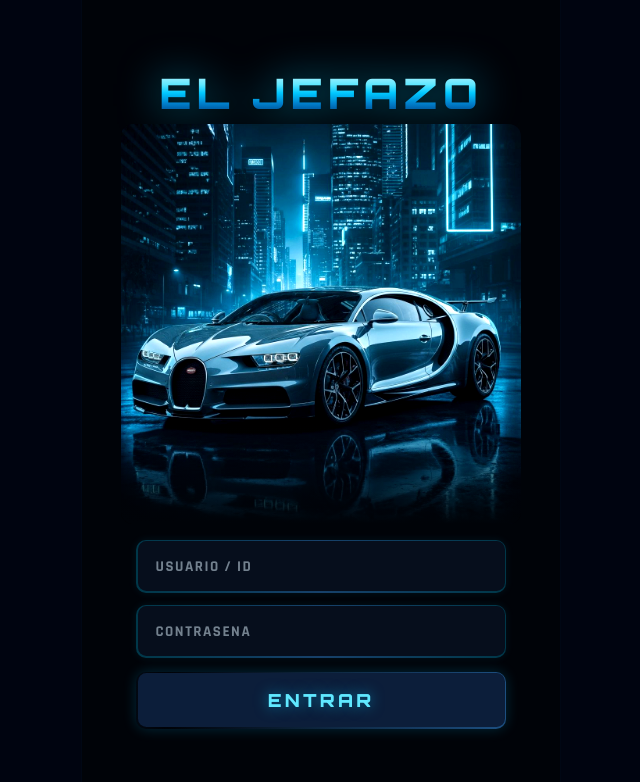
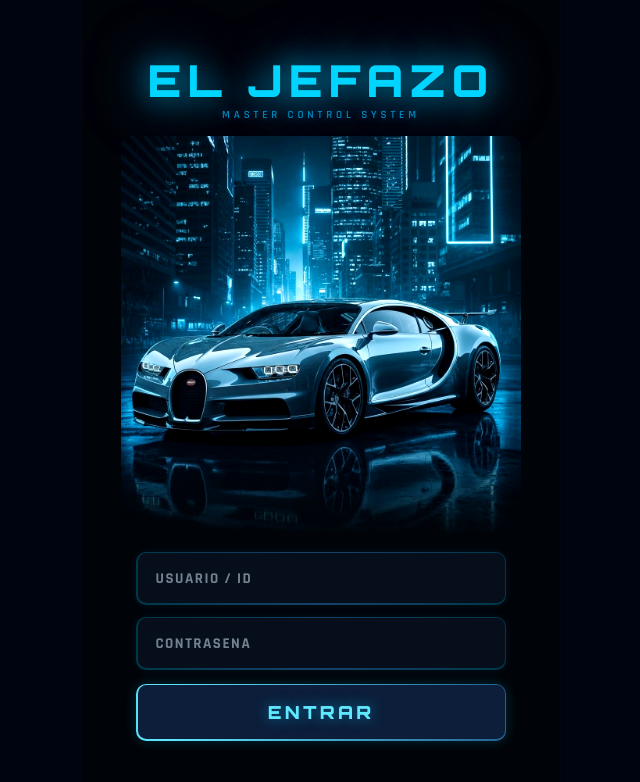
Before and after one commit to berzosaneuro/la-central, a Next.js app: page / in a window 1280 px wide. Shown: the top 782 px of the page, without its empty margins (319-959 px from the left). Built offline with nearby package versions, Linux system fonts and the light colour scheme.

Commit message:
fix: update title effect for cross-browser compatibility
Use solid color with text-shadow for neon effect and add subtitle.

```diff
--- a/components/jefazo-os.tsx
+++ b/components/jefazo-os.tsx
@@ -281,12 +281,12 @@ const LoginScreen = ({go}: {go: () => void}) => {
   return (
     <div style={{width:"100%",height:"100%",background:"#000308",display:"flex",flexDirection:"column",alignItems:"center",justifyContent:"center",overflow:"hidden",position:"relative"}}>
       {/* TITULO EL JEFAZO */}
-      <div style={{animation:"fadeUp 0.4s ease-out",marginBottom:10,textAlign:"center"}}>
-        <div style={{fontSize:42,fontWeight:900,fontFamily:"'Orbitron',sans-serif",letterSpacing:"0.12em",lineHeight:1,
-          background:`linear-gradient(180deg, #C0F4FF 0%, #60E8FF 30%, #00C8FF 50%, #0080CC 75%, #004488 100%)`,
-          WebkitBackgroundClip:"text",WebkitTextFillColor:"transparent",backgroundClip:"text",
-          filter:"drop-shadow(0 0 20px rgba(0,200,255,0.6)) drop-shadow(0 2px 4px rgba(0,0,0,0.8))",
+      <div style={{animation:"fadeUp 0.4s ease-out",marginBottom:12,textAlign:"center"}}>
+        <div style={{fontSize:44,fontWeight:900,fontFamily:"'Orbitron',sans-serif",letterSpacing:"0.14em",lineHeight:1,
+          color:"#00D4FF",
+          textShadow:"0 0 30px rgba(0,200,255,0.8), 0 0 60px rgba(0,200,255,0.5), 0 0 100px rgba(0,150,255,0.3), 0 2px 4px rgba(0,0,0,0.9)",
         }}>EL JEFAZO</div>
+        <div style={{marginTop:4,fontSize:11,fontWeight:600,fontFamily:"'Rajdhani',sans-serif",letterSpacing:"0.35em",color:"#0088BB",textShadow:"0 0 10px rgba(0,150,255,0.4)"}}>MASTER CONTROL SYSTEM</div>
       </div>
       <div style={{width:"92%",maxWidth:400,position:"relative",animation:"fadeUp 0.5s ease-out 0.1s both"}}>
         {/* eslint-disable-next-line @next/next/no-img-element */}
@@ -778,7 +778,7 @@ export default function JefazoOS() {
 
   const onEmergency = useCallback(() => { setGs(p => ({ ...p, emergency: !p.emergency })); show(gs.emergency ? "Emergencia OFF" : "Emergencia ON"); }, [gs.emergency, show]);
 
-  // ── RENDER ───────────────────────────────────────────────
+  // ── RENDER ──��────────────────────────────────────────────
   const currentClone = scrArg ? clones.find(c => c.id === scrArg) : undefined;
   const showQA = scr !== "login";
 
```
